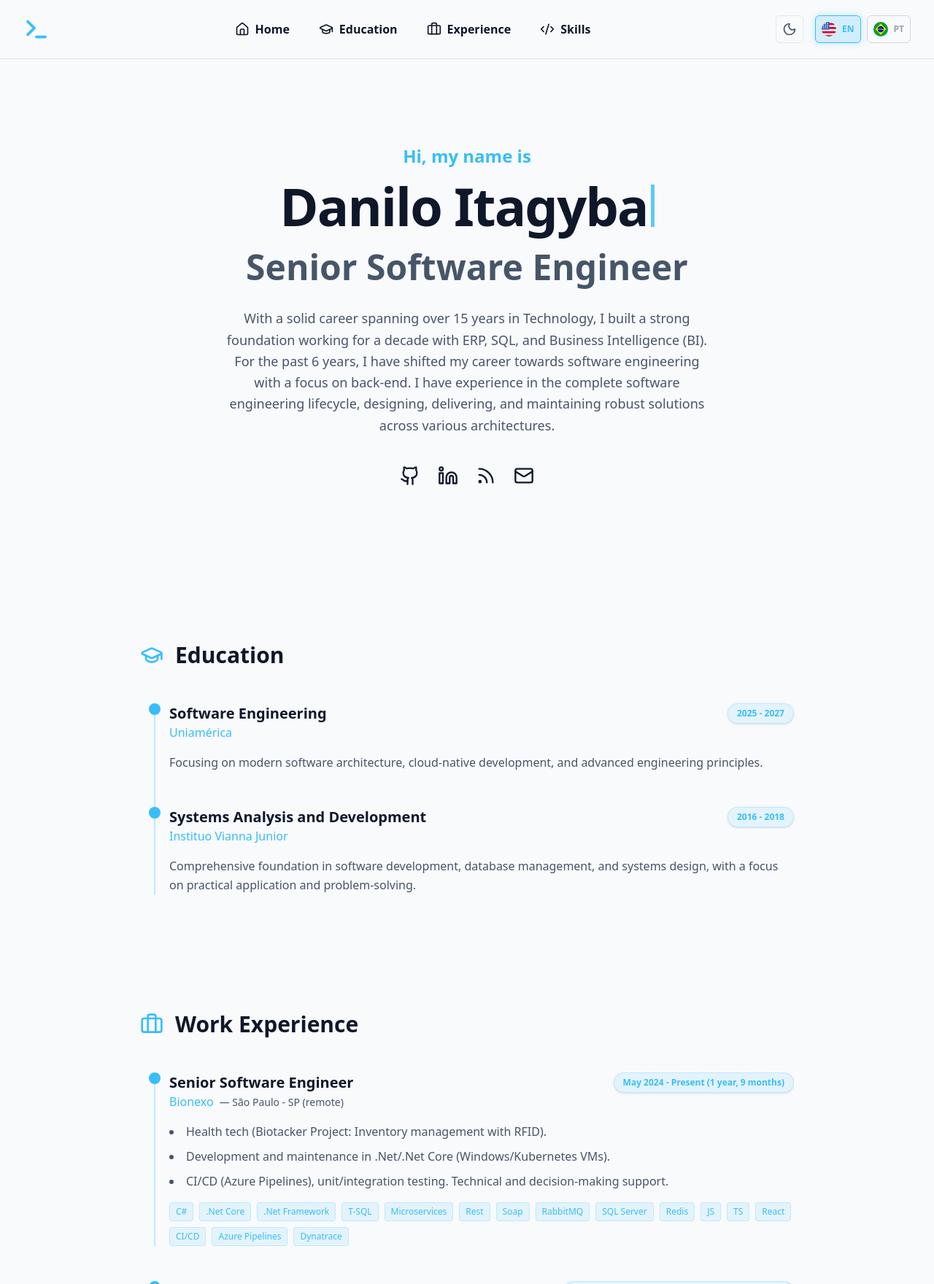
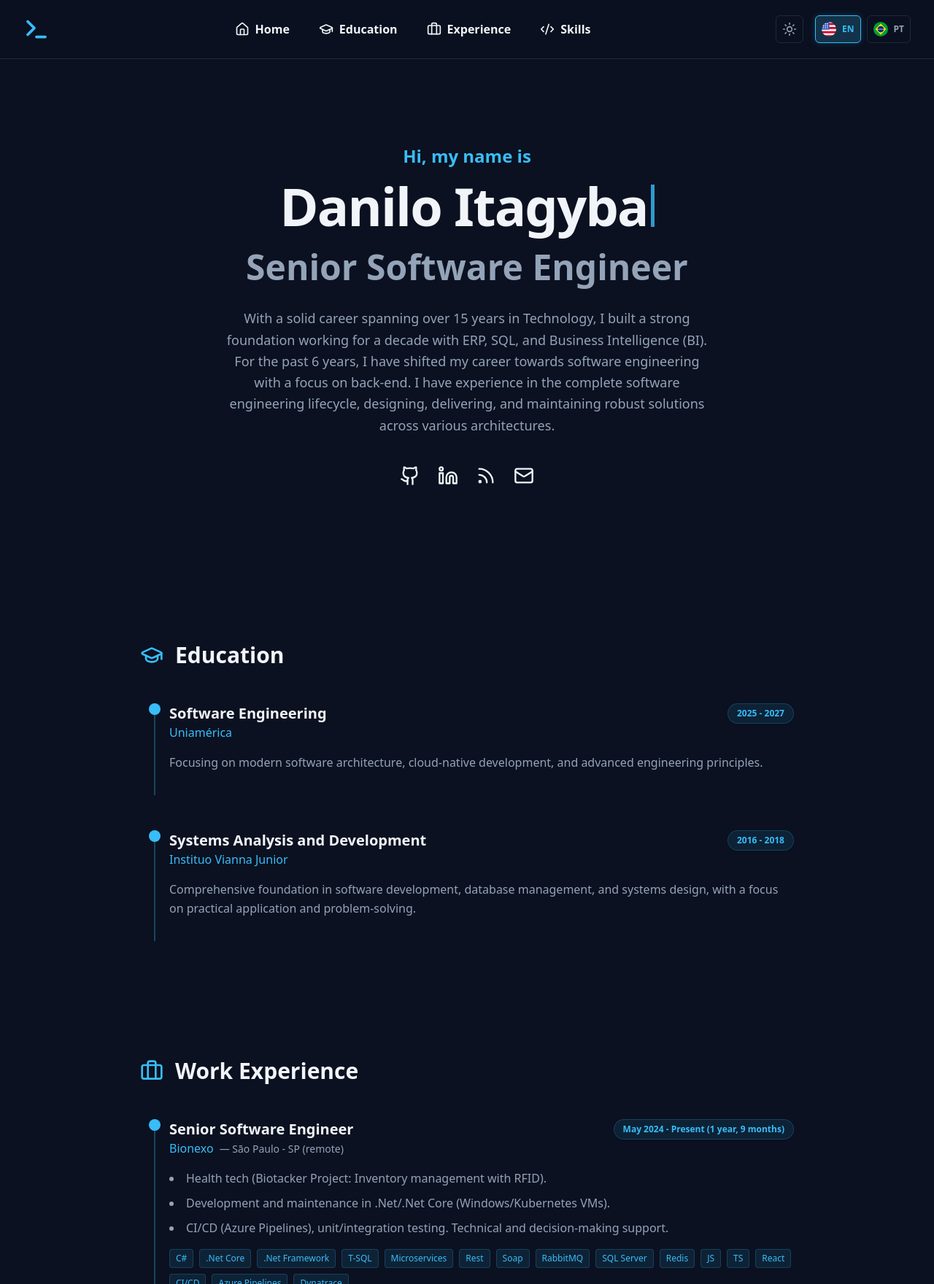
Before and after one commit to daniloitagyba/interactive-resume, a React (Vite) app: page / in a window 1280 px wide. Shown: the top 1760 px of the page at 73% size. Built offline with nearby package versions, Linux system fonts and the light colour scheme.

Commit message:
feat: implement theme switching functionality and update styles for improved user experience

```diff
--- a/index.html
+++ b/index.html
@@ -5,6 +5,23 @@
     <link rel="icon" type="image/svg+xml" href="/terminal.svg" />
     <meta name="viewport" content="width=device-width, initial-scale=1.0" />
     <title>Danilo Itagyba</title>
+    <script>
+      (function() {
+        try {
+          var theme = localStorage.getItem('theme') || 'dark';
+          if (theme === 'dark') {
+            document.documentElement.classList.add('dark');
+          } else {
+            document.documentElement.classList.remove('dark');
+          }
+        } catch (e) {}
+      })();
+    </script>
+    <style>
+      /* Prevent white flash even before CSS is loaded */
+      html.dark { background: #0b1120; }
+      html { background: #f8fafc; }
+    </style>
   </head>
   <body>
     <div id="root"></div>
--- a/src/components/layout/Navbar.tsx
+++ b/src/components/layout/Navbar.tsx
@@ -67,8 +67,8 @@ const Navbar: React.FC = () => {
                 className={cn(
                   "p-2 rounded-md transition-all flex items-center gap-2 border",
                   language === 'en'
-                    ? "bg-accent/20 border-accent text-accent dark:text-white shadow-[0_0_10px_rgba(56,189,248,0.3)]"
-                    : "border-gray-300 dark:border-gray-700 text-gray-400 hover:border-gray-500 hover:text-gray-200"
+                    ? "bg-accent/20 border-accent text-accent shadow-[0_0_10px_rgba(56,189,248,0.2)]"
+                    : "border-theme-border text-theme-text-muted hover:border-accent/30 hover:text-accent"
                 )}
                 title="English"
               >
@@ -81,8 +81,8 @@ const Navbar: React.FC = () => {
                 className={cn(
                   "p-2 rounded-md transition-all flex items-center gap-2 border",
                   language === 'pt'
-                    ? "bg-accent/20 border-accent text-accent dark:text-white shadow-[0_0_10px_rgba(56,189,248,0.3)]"
-                    : "border-gray-300 dark:border-gray-700 text-gray-400 hover:border-gray-500 hover:text-gray-200"
+                    ? "bg-accent/20 border-accent text-accent shadow-[0_0_10px_rgba(56,189,248,0.2)]"
+                    : "border-theme-border text-theme-text-muted hover:border-accent/30 hover:text-accent"
                 )}
                 title="Português"
               >
--- a/src/components/sections/Education.tsx
+++ b/src/components/sections/Education.tsx
@@ -13,39 +13,32 @@ const Education: React.FC = () => {
       <div className="max-w-4xl mx-auto">
         <div className="flex items-center gap-4 mb-12">
           <GraduationCap className="text-accent" size={32} />
-          <h2 className="text-3xl font-bold text-gray-900 dark:text-white">
+          <h2 className="text-3xl font-bold text-theme-text">
             {t.education.title}
           </h2>
         </div>
 
         <div className="space-y-12">
+          {data.education.map((edu, index) => (
             <motion.div
+              key={`${edu.institution}-${index}`}
               initial={{ opacity: 0, x: 20 }}
               whileInView={{ opacity: 1, x: 0 }}
               viewport={{ once: true }}
+              transition={{ duration: 0.5, delay: index * 0.1 }}
+              className="relative pl-10 group"
             >
-
-              <div className="space-y-0">
-                {data.education.map((edu, index) => (
-                  <motion.div
-                    key={index}
-                    initial={{ opacity: 0, x: 20 }}
-                    whileInView={{ opacity: 1, x: 0 }}
-                    viewport={{ once: true }}
-                    transition={{ delay: index * 0.1 }}
-                    className="relative pl-10 pb-12 last:pb-0 group"
-                  >
-                    {/* Vertical Line - same as ExperienceCard */}
+              {/* Vertical Line */}
               <div className="absolute left-[19px] top-0 bottom-0 w-0.5 bg-accent/30 group-hover:bg-accent transition-colors" />
 
-                    {/* Timeline Circle - same as ExperienceCard */}
+              {/* Timeline Circle */}
               <div className="absolute left-[12px] top-0 w-4 h-4 rounded-full bg-accent z-10 scale-100 group-hover:scale-110 transition-transform" />
 
               <div className="flex flex-col md:flex-row md:justify-between md:items-start mb-4">
                 <div>
-                        <h4 className="text-xl font-bold text-theme-text group-hover:text-accent transition-colors">
+                  <h3 className="text-xl font-bold text-theme-text group-hover:text-accent transition-colors">
                     {edu.degree}
-                        </h4>
+                  </h3>
                   <p className="font-medium">
                     <span className="text-accent">{edu.institution}</span>
                   </p>
@@ -56,14 +49,12 @@ const Education: React.FC = () => {
               </div>
 
               {edu.description && (
-                      <p className="text-theme-text-muted leading-relaxed">
+                <p className="text-theme-text-muted leading-relaxed pb-8">
                   {edu.description}
                 </p>
               )}
             </motion.div>
           ))}
-              </div>
-            </motion.div>
         </div>
       </div>
     </section>
--- a/src/components/ui/ExperienceCard.tsx
+++ b/src/components/ui/ExperienceCard.tsx
@@ -12,23 +12,27 @@ const ExperienceCard: React.FC<ExperienceCardProps> = ({ exp, index }) => {
   return (
     <motion.div
       layout
-      initial={{ opacity: 0, height: 0, marginBottom: 0 }}
+      initial={{ opacity: 0, x: 20, height: 0, marginBottom: 0 }}
       animate={{
         opacity: 1,
+        x: 0,
         height: "auto",
         marginBottom: "3rem",
         transition: {
           height: { duration: 0.4 },
-          opacity: { duration: 0.3, delay: 0.1 }
+          opacity: { duration: 0.3, delay: 0.1 },
+          x: { duration: 0.4, delay: 0.1 }
         }
       }}
       exit={{
         opacity: 0,
+        x: 20,
         height: 0,
         marginBottom: 0,
         transition: {
           height: { duration: 0.4, delay: 0.1 },
-          opacity: { duration: 0.2 }
+          opacity: { duration: 0.2 },
+          x: { duration: 0.2 }
         }
       }}
       className="relative pl-10 overflow-hidden group"
@@ -41,7 +45,7 @@ const ExperienceCard: React.FC<ExperienceCardProps> = ({ exp, index }) => {
 
       <div className="flex flex-col md:flex-row md:justify-between md:items-start mb-4">
         <div>
-          <h3 className="text-xl font-bold text-theme-text">{exp.role}</h3>
+          <h3 className="text-xl font-bold text-theme-text group-hover:text-accent transition-colors">{exp.role}</h3>
           <p className="font-medium">
             <span className="text-accent">{exp.company}</span>
             <span className="text-theme-text-muted text-sm ml-2">— {exp.location}</span>
--- a/src/components/ui/Flags.tsx
+++ b/src/components/ui/Flags.tsx
@@ -15,6 +15,7 @@ export const FlagUS: React.FC<{ className?: string }> = ({ className }) => (
         <circle cx="65" cy="205" r="22" /><circle cx="135" cy="205" r="22" /><circle cx="205" cy="205" r="22" />
       </g>
     </g>
+    <circle cx="256" cy="256" r="254" fill="none" stroke="currentColor" strokeOpacity="0.1" strokeWidth="4" />
   </svg>
 );
 
@@ -29,5 +30,6 @@ export const FlagBR: React.FC<{ className?: string }> = ({ className }) => (
       <circle cx="256" cy="256" r="110" fill="#002776" />
       <path d="M160 265c40-15 110-15 192 0" fill="none" stroke="white" strokeWidth="18" strokeLinecap="round" />
     </g>
+    <circle cx="256" cy="256" r="254" fill="none" stroke="currentColor" strokeOpacity="0.1" strokeWidth="4" />
   </svg>
 );
--- a/src/context/ThemeContext.tsx
+++ b/src/context/ThemeContext.tsx
@@ -13,7 +13,7 @@ export const ThemeProvider: React.FC<{ children: React.ReactNode }> = ({ childre
   const [theme, setTheme] = useState<Theme>(() => {
     const saved = localStorage.getItem('theme') as Theme;
     if (saved) return saved;
-    return window.matchMedia('(prefers-color-scheme: dark)').matches ? 'dark' : 'light';
+    return 'dark';
   });
 
   useEffect(() => {
```
Lines whose indentation alone changed are shown as unchanged.
